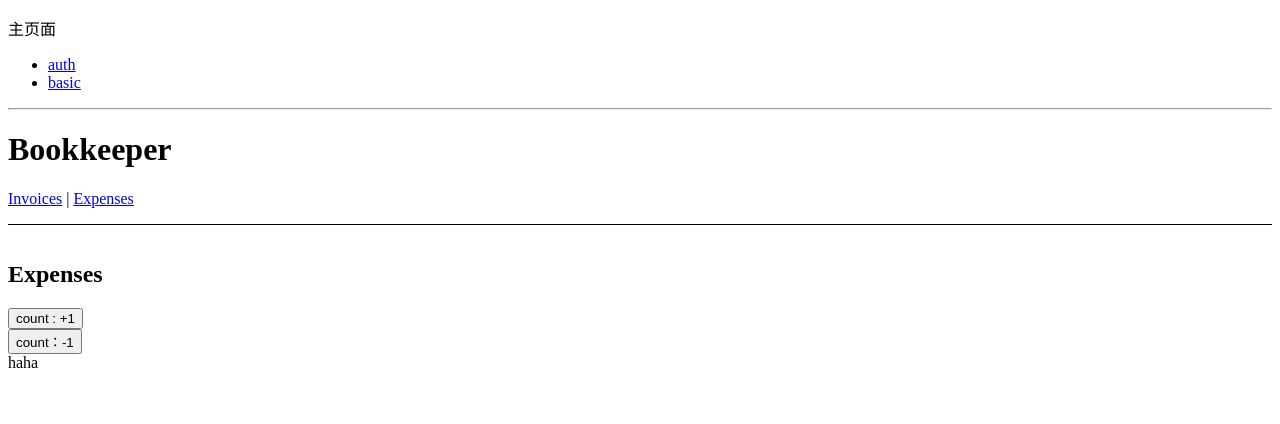
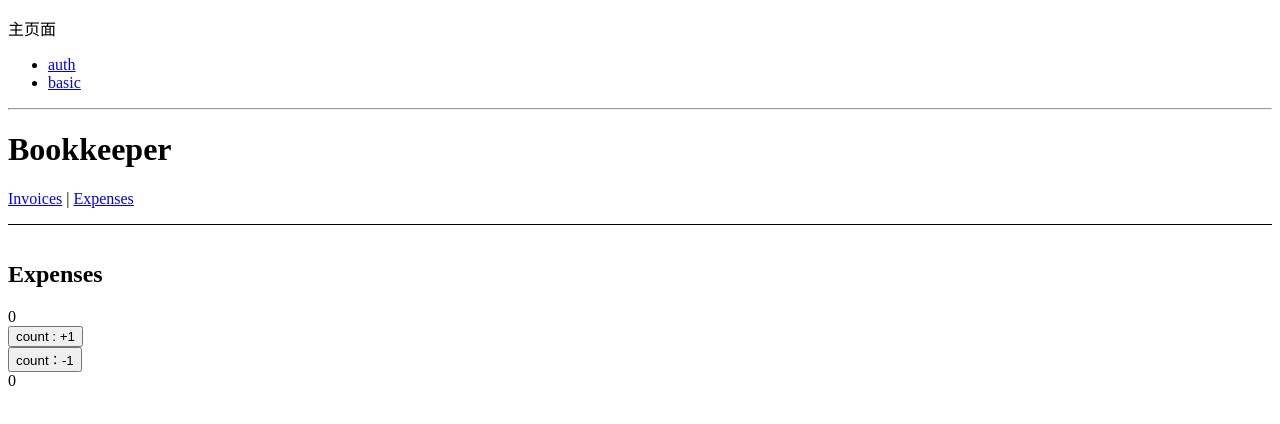
Before and after one commit to Pancake-Q/react18.0.0, a React app: page /auth/expenses in a window 1280 px wide. Shown: the top 424 px of the page. Built offline with nearby package versions, Linux system fonts and the light colour scheme.

Commit message:
feat:useMemo,useCallback

```diff
--- a/src/pages/Expenses/index.jsx
+++ b/src/pages/Expenses/index.jsx
@@ -7,13 +7,14 @@ const Expenses = () => {
 		return store.count;
 	});
 	const A = useMemo(() => {
+		console.log(count === 1, count);
 		return (
 			<>
-				<div>haha</div>
+				<div>{count}</div>
 			</>
 		);
 	}, [count === 1]);
-	console.log(A)
+	console.log(A);
 	return (
 		<main style={{ padding: '1rem 0' }}>
 			<h2>Expenses</h2>
--- a/src/store/store.ts
+++ b/src/store/store.ts
@@ -1,16 +1,16 @@
-// import { createStore } from 'redux';
+import { createStore } from 'redux';
+import { reducer } from './recuder';
+
+const store = createStore(reducer.count);
+
+export default store;
+// import { configureStore } from '@reduxjs/toolkit';
+// // 单个的reducer
 // import { reducer } from './recuder';
-
-// const store = createStore(reducer.count);
-
+// const store = configureStore({
+// 	// 模块化reducer整合
+// 	reducer: {
+// 		reducer: reducer.count,
+// 	},
+// });
 // export default store;
-import { configureStore } from '@reduxjs/toolkit';
-// 单个的reducer
-import { reducer } from './recuder';
-const store = configureStore({
-	// 模块化reducer整合
-	reducer: {
-		reducer: reducer.count,
-	},
-});
-export default store;
```
